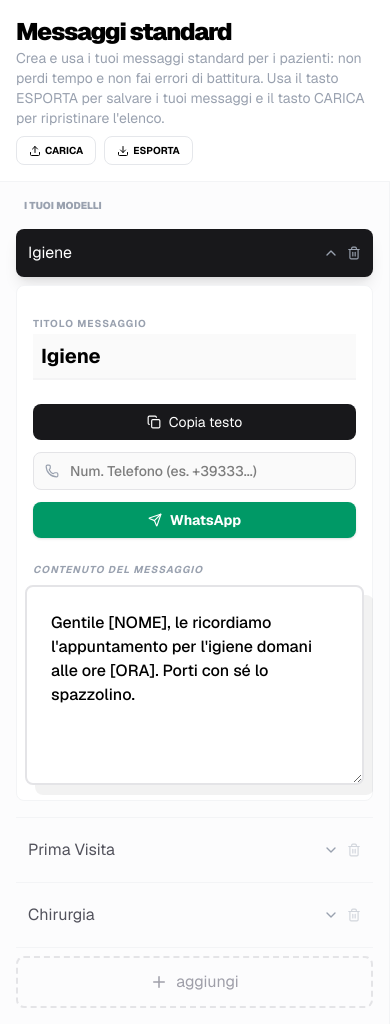
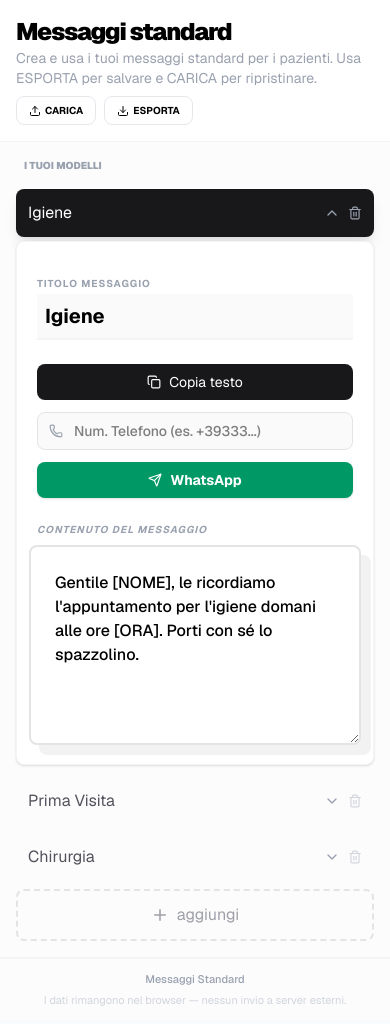
Before and after one commit to Poldin/visitae, a Next.js app: page /lista_attesa in a window 390 px wide. Built offline with nearby package versions, Linux system fonts and the light colour scheme.

Commit message:
Refactor EditorArea component in waiting list page for improved code readability and consistency. Simplified prop destructuring, adjusted input formatting, and enhanced button styling for better user experience.

```diff
--- a/app/lista_attesa/page.tsx
+++ b/app/lista_attesa/page.tsx
@@ -22,16 +22,8 @@ interface EditorAreaProps {
 }
 
 const EditorArea = ({
-  templateId,
-  templates,
-  phoneNumber,
-  setPhoneNumber,
-  copied,
-  selectedId,
-  handleCopy,
-  handleWhatsApp,
-  updateActiveTemplateTitle,
-  updateActiveTemplateText
+  templateId, templates, phoneNumber, setPhoneNumber, copied, selectedId,
+  handleCopy, handleWhatsApp, updateActiveTemplateTitle, updateActiveTemplateText
 }: EditorAreaProps) => {
   const currentTemplate = templates.find(t => t.id === templateId);
   if (!currentTemplate) return null;
@@ -53,7 +45,7 @@ const EditorArea = ({
           onClick={handleCopy}
           className={`text-sm flex flex-1 sm:flex-none items-center justify-center gap-2 px-2 py-2 rounded-lg transition-all ${copied && selectedId === templateId ? 'bg-gray-500 text-white' : 'bg-zinc-900 text-white hover:bg-zinc-800'}`}
         >
-          {copied && selectedId === templateId ? <><Check size={14}/> Copiato!</> : <><Copy size={14}/> Copia testo</>}
+          {copied && selectedId === templateId ? <><Check size={14} /> Copiato!</> : <><Copy size={14} /> Copia testo</>}
         </button>
 
         <div className="flex-1 flex items-center relative">
@@ -71,7 +63,7 @@ const EditorArea = ({
           onClick={handleWhatsApp}
           className="text-sm flex flex-1 sm:flex-none items-center justify-center gap-2 p-2 bg-emerald-600 text-white rounded-lg font-bold hover:bg-emerald-700 transition-all shadow-sm"
         >
-          <Send size={14}/> WhatsApp
+          <Send size={14} /> WhatsApp
         </button>
       </div>
 
@@ -98,8 +90,8 @@ export default function MioDottoreAssistant() {
   ]);
 
   const [selectedId, setSelectedId] = useState('1');
-  const [patientName, setPatientName] = useState("");
-  const [appointmentTime, setAppointmentTime] = useState("");
+  const [patientName] = useState("");
+  const [appointmentTime] = useState("");
   const [phoneNumber, setPhoneNumber] = useState("");
   const [currentMessage, setCurrentMessage] = useState("");
   const [showDataDialog, setShowDataDialog] = useState<'import' | 'export' | null>(null);
@@ -109,7 +101,7 @@ export default function MioDottoreAssistant() {
   useEffect(() => {
     const activeTemplate = templates.find(t => t.id === selectedId);
     if (activeTemplate) {
-      let msg = activeTemplate.text
+      const msg = activeTemplate.text
         .replace(/\[NOME\]/g, patientName || "[NOME]")
         .replace(/\[ORA\]/g, appointmentTime || "[ORA]");
       setCurrentMessage(msg);
@@ -125,8 +117,7 @@ export default function MioDottoreAssistant() {
   const handleWhatsApp = () => {
     const cleanNumber = phoneNumber.replace(/[^\d+]/g, '');
     const encodedMessage = encodeURIComponent(currentMessage);
-    const whatsappUrl = `https://api.whatsapp.com/send/?phone=${cleanNumber}&text=${encodedMessage}`;
-    window.open(whatsappUrl, '_blank');
+    window.open(`https://api.whatsapp.com/send/?phone=${cleanNumber}&text=${encodedMessage}`, '_blank');
   };
 
   const handleExport = () => {
@@ -140,7 +131,7 @@ export default function MioDottoreAssistant() {
       setTemplates(parsed);
       setShowDataDialog(null);
       setJsonInput("");
-    } catch (e) { alert("JSON non valido!"); }
+    } catch { alert("JSON non valido!"); }
   };
 
   const addNewTemplate = () => {
@@ -149,66 +140,68 @@ export default function MioDottoreAssistant() {
     setSelectedId(newId);
   };
 
-  const updateActiveTemplateText = (id: string, newText: string) => {
+  const updateActiveTemplateText = (id: string, newText: string) =>
     setTemplates(templates.map(t => t.id === id ? { ...t, text: newText } : t));
-  };
 
-  const updateActiveTemplateTitle = (id: string, newTitle: string) => {
+  const updateActiveTemplateTitle = (id: string, newTitle: string) =>
     setTemplates(templates.map(t => t.id === id ? { ...t, title: newTitle } : t));
-  };
 
   return (
-    // FIX: su mobile niente h-screen né overflow-hidden — il layout cresce con il contenuto
-    // Su desktop (md:) si torna al layout fisso a schermo intero con scroll interno
     <div className="flex flex-col w-full md:h-screen bg-white text-black font-sans md:overflow-hidden">
-      <header className="p-4 flex flex-col sm:flex-row justify-between items-start sm:items-center bg-white gap-4 border-b border-gray-100">
+
+      {/* HEADER */}
+      <header className="shrink-0 p-4 flex flex-col sm:flex-row justify-between items-start sm:items-center bg-white gap-4 border-b border-gray-100">
         <div>
           <h1 className="text-2xl font-black tracking-tighter">Messaggi standard</h1>
-          <p className="text-sm md:text-md text-gray-400 mb-2">Crea e usa i tuoi messaggi standard per i pazienti: non perdi tempo e non fai errori di battitura. Usa il tasto ESPORTA per salvare i tuoi messaggi e il tasto CARICA per ripristinare l'elenco.</p>
+          <p className="text-sm text-gray-400 mb-2">Crea e usa i tuoi messaggi standard per i pazienti. Usa ESPORTA per salvare e CARICA per ripristinare.</p>
           <div className="flex gap-2">
-            <button onClick={() => setShowDataDialog('import')} className="flex items-center gap-1 text-[10px] font-bold border border-gray-200 px-3 py-1.5 rounded-lg hover:bg-gray-50 uppercase"><Upload size={12}/> Carica</button>
-            <button onClick={handleExport} className="flex items-center gap-1 text-[10px] font-bold border border-gray-200 px-3 py-1.5 rounded-lg hover:bg-gray-50 uppercase"><Download size={12}/> Esporta</button>
+            <button onClick={() => setShowDataDialog('import')} className="flex items-center gap-1 text-[10px] font-bold border border-gray-200 px-3 py-1.5 rounded-lg hover:bg-gray-50 uppercase"><Upload size={12} /> Carica</button>
+            <button onClick={handleExport} className="flex items-center gap-1 text-[10px] font-bold border border-gray-200 px-3 py-1.5 rounded-lg hover:bg-gray-50 uppercase"><Download size={12} /> Esporta</button>
           </div>
         </div>
       </header>
 
-      {/* FIX: su mobile niente flex-1 che forza altezza fissa — si usa auto */}
+      {/* BODY — mobile: flusso libero; desktop: flex con overflow interno */}
       <div className="flex flex-col md:flex-row md:flex-1 md:overflow-hidden">
 
-        {/* SIDEBAR: su mobile scorre normalmente, su desktop ha overflow-y-auto interno */}
-        <aside className="w-full md:w-80 border-r border-gray-100 md:flex md:flex-col bg-gray-50/50">
-          <div className="p-4 md:flex-1 md:overflow-y-auto space-y-2">
+        <aside className="w-full md:w-80 border-b md:border-b-0 md:border-r border-gray-100 md:flex md:flex-col bg-gray-50/50">
+          <div className="p-4 space-y-2 md:flex-1 md:overflow-y-auto">
             <p className="text-[10px] font-black text-gray-400 uppercase mb-4 px-2">I tuoi modelli</p>
 
             {templates.map(t => {
-              const isSelected = selectedId === t.id;
+              const isOpen = selectedId === t.id;
               return (
-                <div key={t.id} className="border-b border-gray-100 md:border-none pb-2 md:pb-0">
+                <div key={t.id}>
                   <button
-                    onClick={() => setSelectedId(isSelected ? "" : t.id)}
-                    className={`w-full text-left p-3 md:p-2 rounded-lg transition-all flex justify-between items-center group ${isSelected ? 'bg-zinc-900 text-white shadow-lg' : 'hover:bg-zinc-100 text-zinc-600'}`}
+                    onClick={() => setSelectedId(isOpen ? "" : t.id)}
+                    className={`w-full text-left p-3 md:p-2 rounded-lg transition-all flex justify-between items-center group ${isOpen ? 'bg-zinc-900 text-white shadow-lg' : 'hover:bg-zinc-100 text-zinc-600'}`}
                   >
                     <span className="truncate pr-2">{t.title}</span>
                     <div className="flex items-center gap-2">
                       <span className="md:hidden text-gray-400">
-                        {isSelected ? <ChevronUp size={16} /> : <ChevronDown size={16} />}
+                        {isOpen ? <ChevronUp size={16} /> : <ChevronDown size={16} />}
                       </span>
                       <Trash2
                         size={14}
-                        className={`hover:text-red-400 transition-colors ${isSelected ? 'text-gray-400' : 'text-gray-300 md:opacity-0 group-hover:opacity-100'}`}
+                        className={`hover:text-red-400 transition-colors ${isOpen ? 'text-gray-400' : 'text-gray-300 md:opacity-0 group-hover:opacity-100'}`}
                         onClick={(e) => {
                           e.stopPropagation();
                           const remaining = templates.filter(x => x.id !== t.id);
                           setTemplates(remaining);
-                          if (isSelected) setSelectedId(remaining[0]?.id || "");
+                          if (isOpen) setSelectedId(remaining[0]?.id || "");
                         }}
                       />
                     </div>
                   </button>
 
-                  {/* Fisarmonica mobile: max-h alto abbastanza da contenere tutto senza troncare */}
-                  <div className={`md:hidden overflow-hidden transition-all duration-300 ${isSelected ? 'max-h-[2000px] opacity-100 my-2' : 'max-h-0 opacity-0'}`}>
-                    <div className="p-2 bg-white rounded-lg border border-gray-100">
+                  {/*
+                    FIX SCROLL MOBILE:
+                    Rimosso max-h + overflow-hidden che imprigionava il contenuto.
+                    Ora uso block/hidden: il pannello si espande nel flusso normale
+                    della pagina e il browser fa lo scroll nativo senza impedimenti.
+                  */}
+                  <div className={`md:hidden mt-1 mb-3 ${isOpen ? 'block' : 'hidden'}`}>
+                    <div className="p-3 bg-white rounded-lg border border-gray-100 shadow-sm">
                       <EditorArea
                         templateId={t.id}
                         templates={templates}
@@ -227,14 +220,17 @@ export default function MioDottoreAssistant() {
               );
             })}
 
-            <button onClick={addNewTemplate} className="w-full p-3 md:p-2 rounded-lg border-2 border-dashed border-zinc-200 text-zinc-400 flex items-center justify-center gap-2 hover:border-zinc-900 hover:text-zinc-900 transition-all mt-2">
-              <Plus size={18}/> aggiungi
+            <button
+              onClick={addNewTemplate}
+              className="w-full p-3 md:p-2 rounded-lg border-2 border-dashed border-zinc-200 text-zinc-400 flex items-center justify-center gap-2 hover:border-zinc-900 hover:text-zinc-900 transition-all mt-2"
+            >
+              <Plus size={18} /> aggiungi
             </button>
           </div>
         </aside>
 
-        {/* MAIN AREA - solo desktop */}
-        <main className="hidden md:block flex-1 overflow-y-auto p-6 md:p-8">
+        {/* MAIN — solo desktop */}
+        <main className="hidden md:block flex-1 overflow-y-auto p-8">
           <div className="max-w-3xl mx-auto">
             <EditorArea
               templateId={selectedId}
@@ -251,6 +247,12 @@ export default function MioDottoreAssistant() {
           </div>
         </main>
       </div>
+
+      {/* FOOTER */}
+      <footer className="shrink-0 border-t border-gray-100 px-4 py-3 bg-gray-50/50 flex flex-col sm:flex-row items-center justify-between gap-1">
+        <p className="text-[11px] text-gray-400 font-medium">Messaggi Standard</p>
+        <p className="text-[11px] text-gray-300">I dati rimangono nel browser — nessun invio a server esterni.</p>
+      </footer>
 
       {/* MODAL */}
       {showDataDialog && (
```
